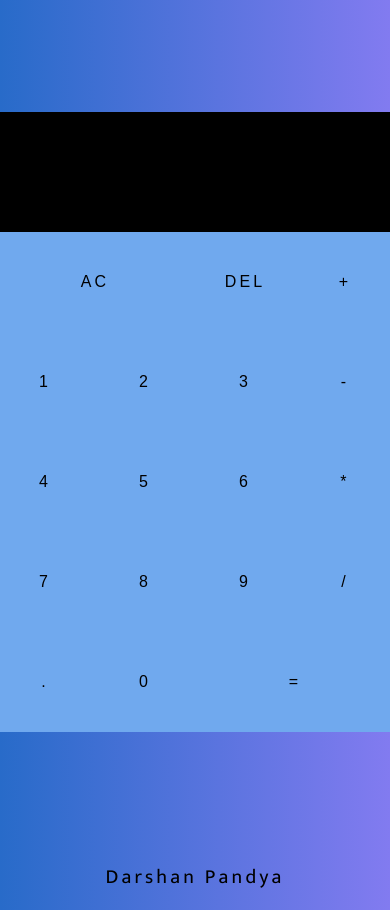
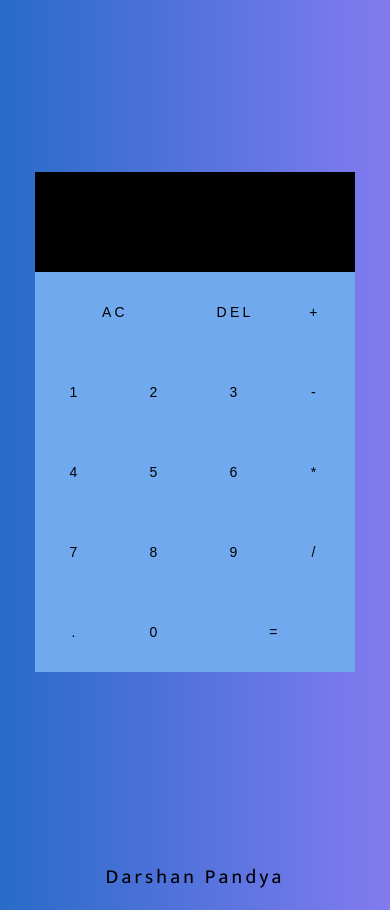
Before and after one commit to Darshan-Pandya10/CalculatoR_DP, a plain HTML site: page index.html in a window 390 px wide. Drawn offline with Linux system fonts and the light colour scheme.

Commit message:
[ADD] made it Responsive

```diff
--- a/style.css
+++ b/style.css
@@ -68,3 +68,24 @@ footer{
     font-size: 20px;
     letter-spacing: 0.2rem;
 }
+
+@media screen and (max-width : 750px){
+
+    .calculator-grid{
+        grid-template-columns: repeat(4,80px);
+        grid-template-rows: minmax(100px,auto) repeat(5,80px);
+    }
+
+
+button{
+    padding: 1rem 0.5rem;
+    cursor: pointer;
+    background-color: #70a9ee;
+    outline: none;
+    border: none;
+    font-size: 14px;
+    font-weight: normal;
+    letter-spacing: 0.2rem;
+}
+
+}
```
